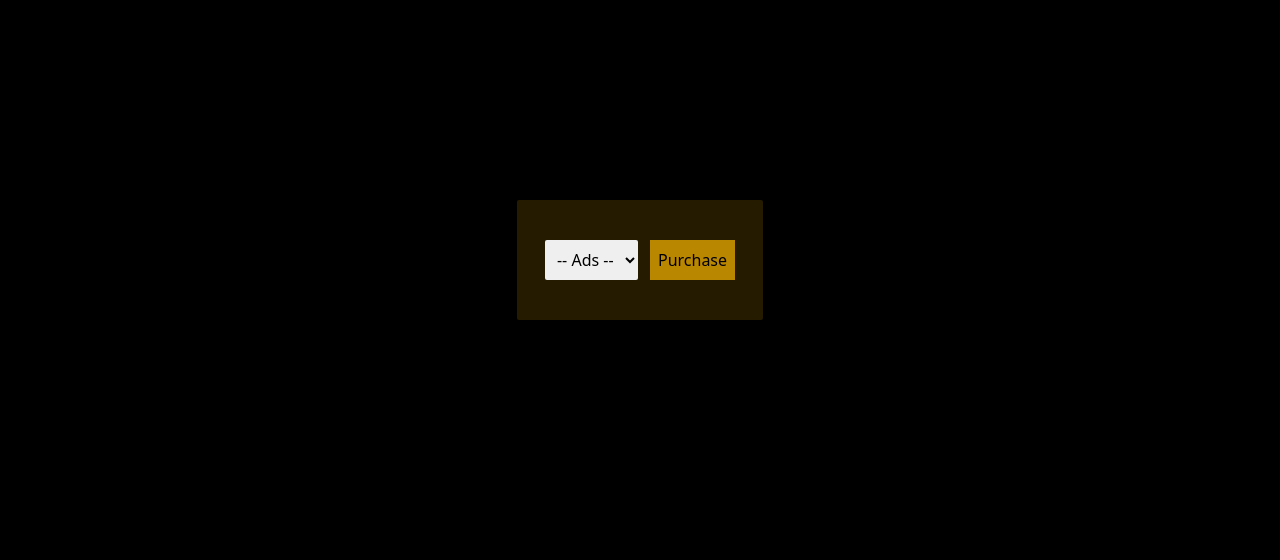
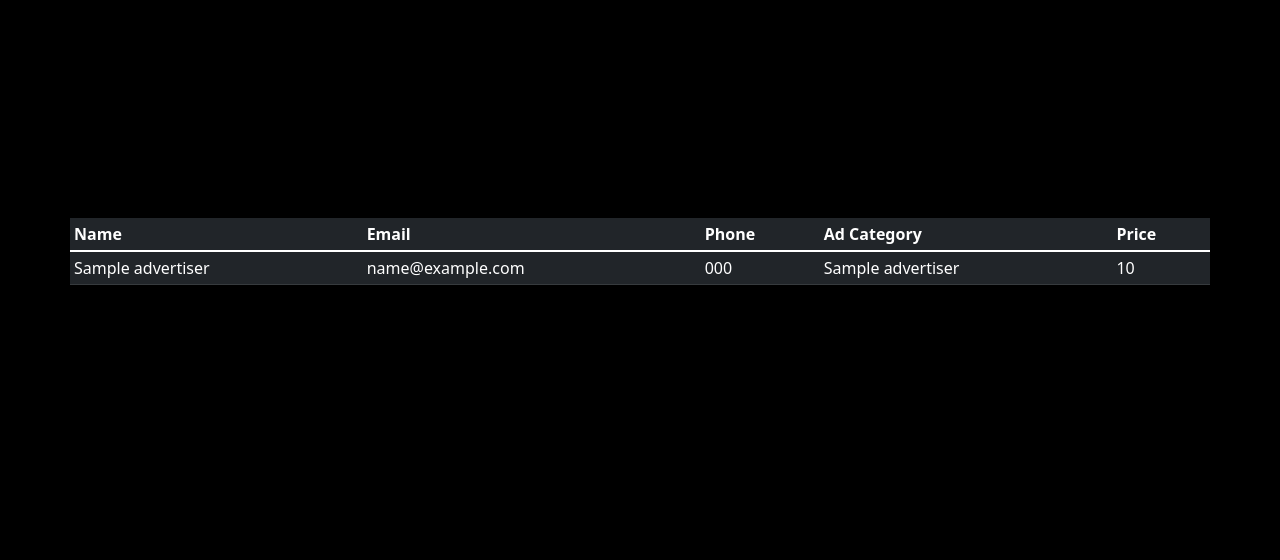
Before and after one commit to Hari-Kurapati/adindia, a Django app: template template/company_product.html in a window 1280 px wide. Shown: the part 152-712 px from the top of the page. Run offline with Django 4.2, Linux system fonts and the light colour scheme; the template is opened without the code that fills it: values that come from a table or form of the project are taken from there, others are empty; tables that the repository leaves empty hold one stand-in row (values such as "Sample post").

Commit message:
company info showing after login

```diff
--- a/company_signin/views.py
+++ b/company_signin/views.py
@@ -15,6 +15,7 @@
         if t==():
             messages.success(request, "Incorrect email address or password")
         else:
+            print(t)
             return render(request, 'company_product.html', {'company': Advertisers.objects.get(company_email=email)})
 
     return render(request, 'company_signin.html')
--- a/company_signup/views.py
+++ b/company_signup/views.py
@@ -16,5 +16,4 @@
 
         obj = Advertisers(company_name=company_name, company_phone=company_phone, company_email=company_email, company_password=company_password, ad_name=ad_name, ad_price=ad_price)
         obj.save()
-        messages.success(request, 'You are successfully registerted')
     return render(request, "company_signup.html", {"Ads_catagory": display_catagory})
--- a/static/output.css
+++ b/static/output.css
@@ -485,6 +485,10 @@
   display: flex;
 }
 
+.table {
+  display: table;
+}
+
 .grid {
   display: grid;
 }
@@ -515,6 +519,15 @@
 
 .w-\[500px\] {
   width: 500px;
+}
+
+.table-auto {
+  table-layout: auto;
+}
+
+.scroll-px-2 {
+  scroll-padding-left: 0.5rem;
+  scroll-padding-right: 0.5rem;
 }
 
 .grid-cols-2 {
@@ -582,6 +595,10 @@
   border-radius: 0.125rem;
 }
 
+.border {
+  border-width: 1px;
+}
+
 .bg-\[\#f0b001bb\] {
   background-color: #f0b001bb;
 }
@@ -602,6 +619,11 @@
 .py-10 {
   padding-top: 2.5rem;
   padding-bottom: 2.5rem;
+}
+
+.px-2 {
+  padding-left: 0.5rem;
+  padding-right: 0.5rem;
 }
 
 .pt-1 {
--- a/template/company_product.html
+++ b/template/company_product.html
@@ -9,6 +9,11 @@
 
     <!-- Remix ICON -->
     <link href="https://cdn.jsdelivr.net/npm/remixicon@2.5.0/fonts/remixicon.css" rel="stylesheet" />
+
+    <!-- CSS only -->
+    <link href="https://cdn.jsdelivr.net/npm/bootstrap@5.1.3/dist/css/bootstrap.min.css" rel="stylesheet"
+        integrity="sha384-1BmE4kWBq78iYhFldvKuhfTAU6auU8tT94WrHftjDbrCEXSU1oBoqyl2QvZ6jIW3" crossorigin="anonymous">
+
 
     <!-- Custom CSS -->
     <link rel="stylesheet" href="{% static 'output.css' %}">
@@ -23,28 +28,35 @@
         <nav class="flex items-center justify-between">
             <a class="w-[15%]" href="{% url 'home' %}">
                 <img class="w-[100%]" src="{% static 'img/logo.png' %}"></a>
-                <!-- <img class="w-[100%]" src="../img/logo.png"></a> -->
+            <!-- <img class="w-[100%]" src="../img/logo.png"></a> -->
             <ul class="flex gap-x-5 uppercase text-[13px] tracking-[2px]">
-                <li class="p-2 rounded-sm bg-[#f0b001bb] text-black">{{company}}</li>
+                <li class="p-2 rounded-sm bg-[#f0b001bb] text-black">{{company.company_name}}</li>
             </ul>
         </nav>
 
         <div class="flex items-center justify-around">
-            <div class="flex gap-x-3 bg-[#f0b00127] px-7 py-10 rounded-sm text-black">
 
-                <select name="ad_catagory" class="p-2 rounded-sm">
-                    <option>-- Ads --</option>
-                    <option>SELECT</option>
-                </select>
+            <table class="container table table-dark table-sm">
+                <thead>
+                    <tr>
+                        <th>Name</th>
+                        <th>Email</th>
+                        <th>Phone</th>
+                        <th>Ad Category</th>
+                        <th>Price</th>
+                    </tr>
+                </thead>
+                <tbody>
+                    <tr>
+                        <td>{{company.company_name}}</td>
+                        <td>{{company.company_email}}</td>
+                        <td>{{company.company_phone}}</td>
+                        <td>{{company.ad_name}}</td>
+                        <td>{{company.ad_price}}</td>
 
-                <!-- <select name="ad_catagory" class="p-2 rounded-sm">
-                    <option>-- Offered By --</option>
-                    <option>SELECT</option>
-                </select> -->
-
-
-                <button class="bg-[#f0b001bb] p-2" type="submit">Purchase</button>
-            </div>
+                    </tr>
+                </tbody>
+            </table>
         </div>
 
         <footer class="flex justify-between">
@@ -57,6 +69,11 @@
             </div>
         </footer>
     </div>
+    <!-- JavaScript Bundle with Popper -->
+    <script src="https://cdn.jsdelivr.net/npm/bootstrap@5.1.3/dist/js/bootstrap.bundle.min.js"
+        integrity="sha384-ka7Sk0Gln4gmtz2MlQnikT1wXgYsOg+OMhuP+IlRH9sENBO0LRn5q+8nbTov4+1p" crossorigin="anonymous">
+    </script>
+
 </body>
 
 </html>
```
